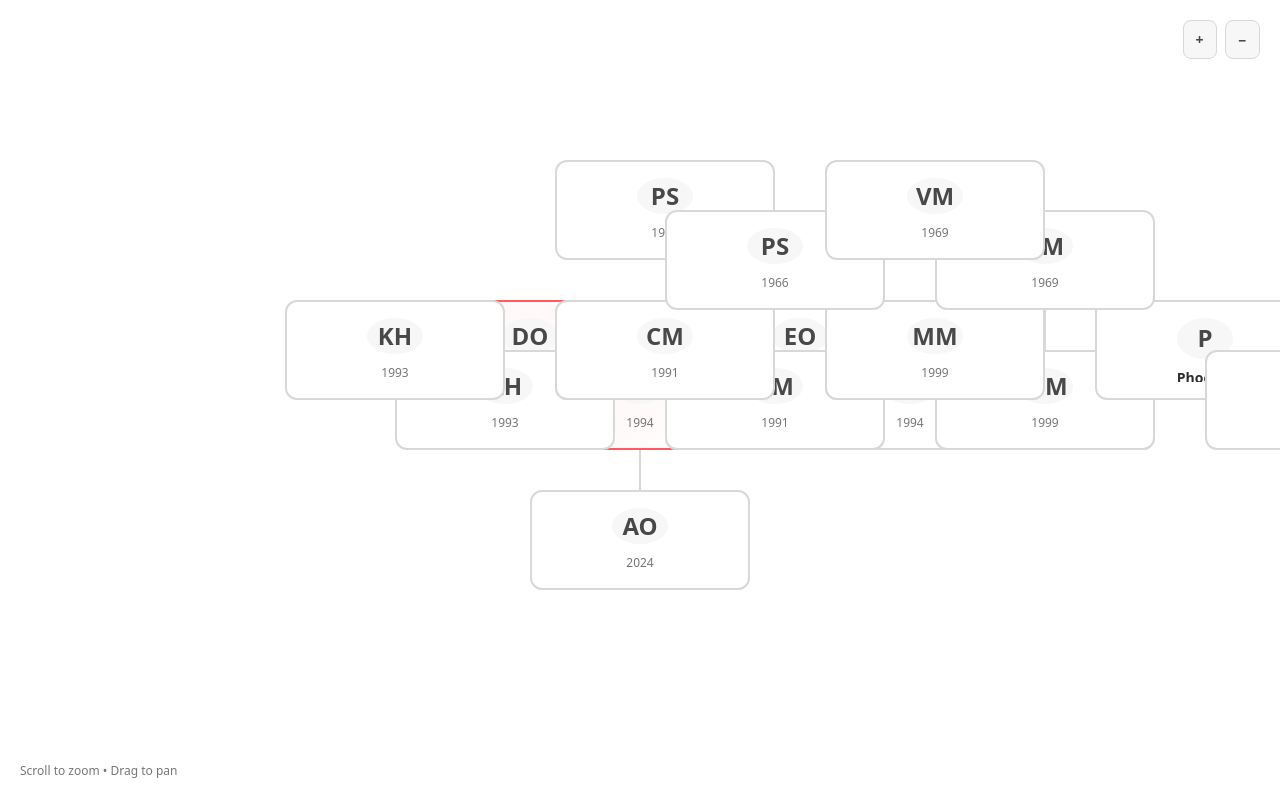
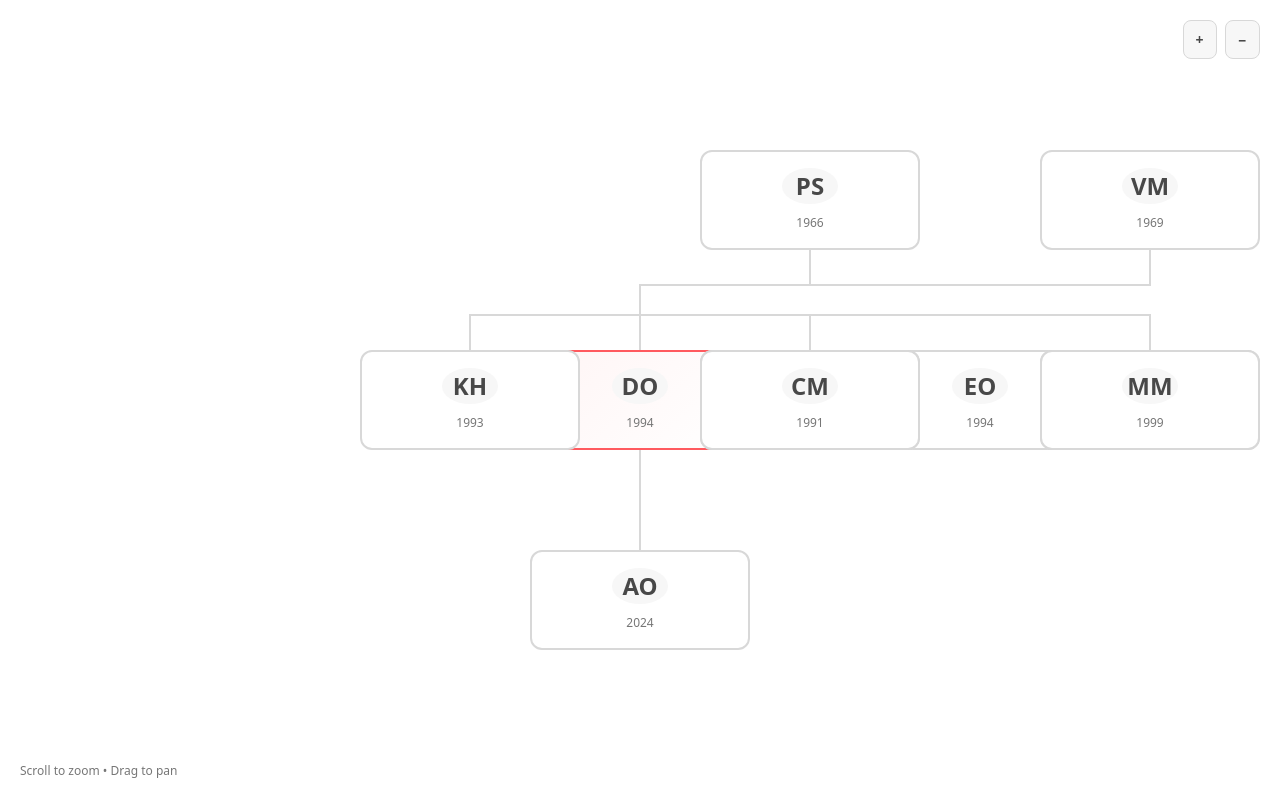
Before and after one commit to do4k/familytree, a Next.js app: page / in a window 1280 px wide. Built offline with nearby package versions, Linux system fonts and the light colour scheme.

Commit message:
Increase spacing and fix duplicate rendering

```diff
--- a/src/components/FamilyTree.tsx
+++ b/src/components/FamilyTree.tsx
@@ -70,8 +70,8 @@ function PersonCard({ person, onClick, isSelected }: { person: Person; onClick:
 function calculateTreeLayout(root: Person, family: FamilyTree): Map<string, Position> {
   const positions = new Map<string, Position>();
   const nodeWidth = 220;
-  const siblingSpacing = 50;
-  const generationGap = 140;
+  const siblingSpacing = 120;
+  const generationGap = 200;
 
   const centerX = 0;
   const centerY = 0;
@@ -360,6 +360,7 @@ export default function FamilyTree({ family }: FamilyTreeProps) {
           if (!person) return null;
 
           const spouse = getSpouse(person, family);
+          const spouseInPositions = spouse && positions.has(spouse.id);
 
           return (
             <div key={id} style={{ position: "absolute", left: pos.x, top: pos.y, transform: "translate(-50%, -50%)" }}>
@@ -368,7 +369,7 @@ export default function FamilyTree({ family }: FamilyTreeProps) {
                 onClick={() => setSelectedPerson(person)}
                 isSelected={selectedPerson?.id === person.id}
               />
-              {spouse && positions.get(spouse.id) && (
+              {spouse && !spouseInPositions && (
                 <div style={{ position: "absolute", left: positions.get(spouse.id)!.x - pos.x, top: 0, transform: "translate(-50%, -50%)" }}>
                   <PersonCard
                     person={spouse}
```
